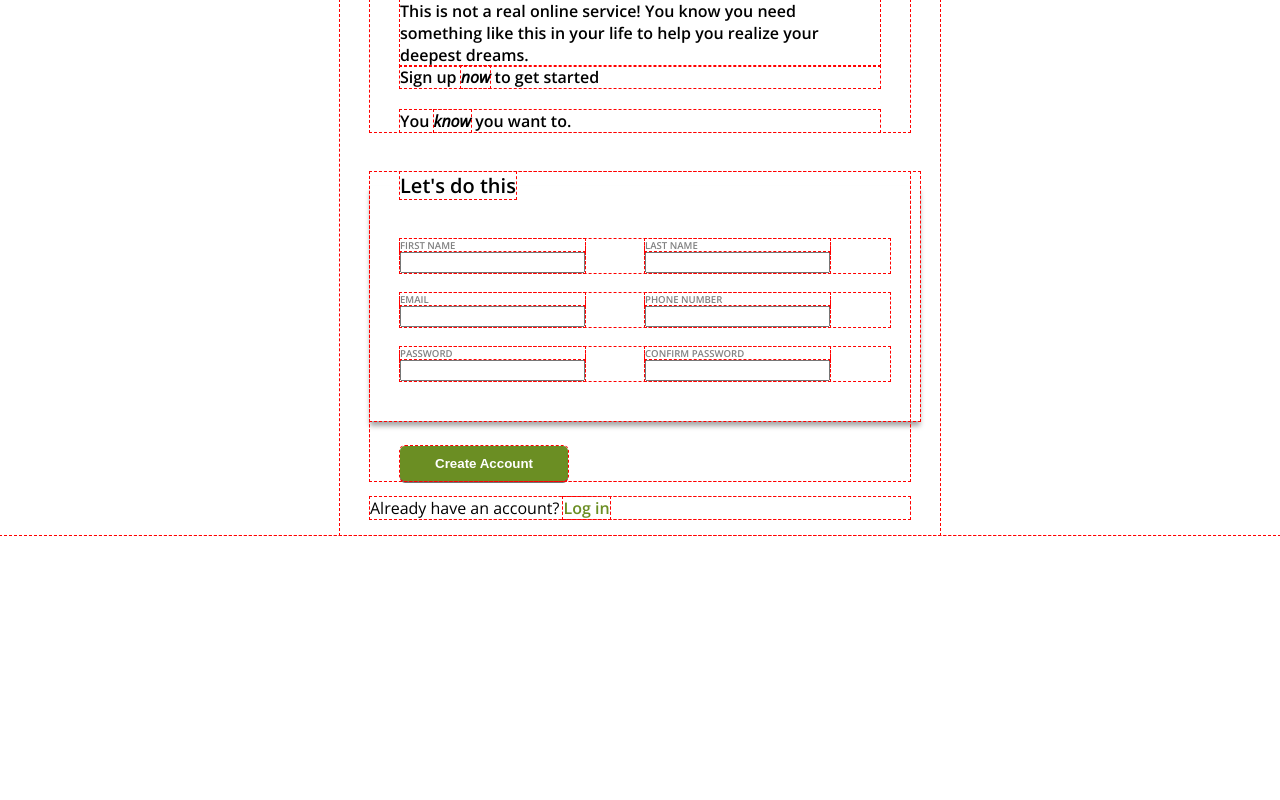
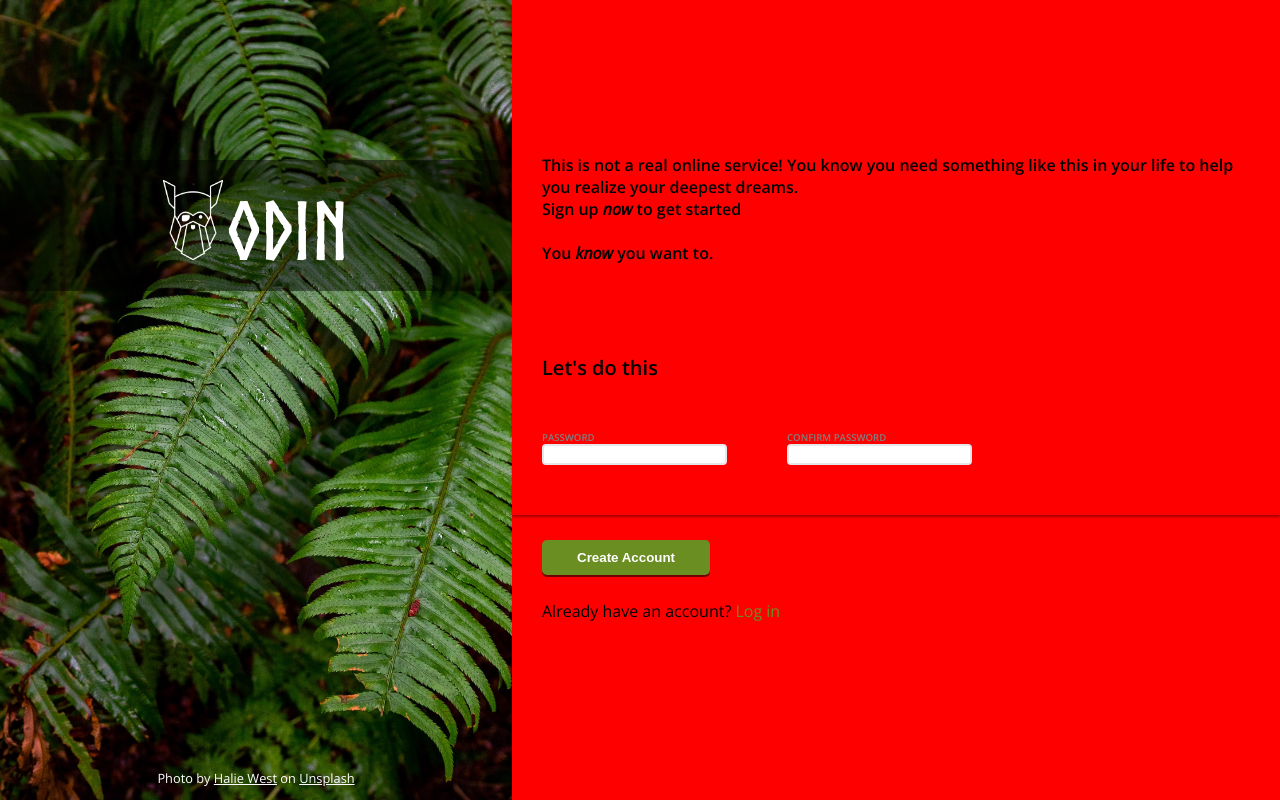
Before and after one commit to selvavl/form, a plain HTML site: page index.html in a window 1280 px wide. Drawn offline with nearby package versions, Linux system fonts and the light colour scheme.

Commit message:
almost finishing
adding js to validate password

```diff
--- /dev/null
+++ b/app.js
@@ -0,0 +1,17 @@
+const form = document.querySelector('form');
+const password = form.password;
+const confirmPassword = form.confirmPassword;
+const feedback = document.querySelectorAll('.feedback');
+let isPasswordMatch = false;
+
+confirmPassword.addEventListener('input', () => {
+    console.log("listening for password");
+    if (password.value!== confirmPassword.value) {
+        feedback.innerText = "Password did not match";
+        isPasswordMatch = false;
+        console.log("false");
+    } else {
+        feedback.innerHTML = "";
+        isPasswordMatch = true;
+    }
+});
--- a/index.html
+++ b/index.html
@@ -8,8 +8,21 @@
     <link rel="preconnect" href="https://fonts.googleapis.com">
     <link rel="preconnect" href="https://fonts.gstatic.com" crossorigin>
     <link href="https://fonts.googleapis.com/css2?family=Fira+Sans:wght@500;700&family=Open+Sans:ital,wght@0,300;0,400;0,600;1,400&display=swap" rel="stylesheet">
+    <script src="app.js" defer></script>
 </head>
 <body>
+    <div class="left container">
+
+        <div class="logo container">
+            <span id="logo"><img src="img/odin-lined.png" alt="odin logo"></span>
+            <span id="odin">ODIN</span>
+        </div>
+
+        <div>
+            <p id="creditos">Photo by <a href="https://unsplash.com/@haliewestphoto?utm_source=unsplash&utm_medium=referral&utm_content=creditCopyText">Halie West</a> on <a href="https://unsplash.com/es/fotos/25xggax4bSA?utm_source=unsplash&utm_medium=referral&utm_content=creditCopyText">Unsplash</a></p>
+        </div>
+
+    </div>
     <div class="right container">
         <div class="right textbox">
             <p>This is not a real online service! You know you need something like this in your life to help you realize your deepest dreams.</p>
@@ -21,7 +34,7 @@
             <form action="#">
                 <fieldset>
                     <legend>Let's do this</legend>
-                    <div class="row one">
+                    <!-- <div class="row one">
                         <div>
                             <label for="f_name">FIRST NAME</label>
                             <input type="text" id='f_name' required>
@@ -40,15 +53,17 @@
                             <label for="phone">PHONE NUMBER</label>
                             <input type="tel" id='phone' required>
                         </div>
-                    </div>
+                    </div> -->
                     <div class="row three">
                         <div>
-                            <label for="password">PASSWORD</label>
-                            <input type="password" name="password" id="password"  required>
+                            <label class="label password" for="password">PASSWORD</label>
+                            <input class="password input" type="password" name="password" id="password"  required>
+                            <span class="password span"></span>
                         </div>
                         <div>
-                            <label for="confirm-password">CONFIRM PASSWORD</label>
-                            <input type="password" name="confirm-password" id="confirm-password"  required>
+                            <label class="password label" for="confirmPassword">CONFIRM PASSWORD</label>
+                            <input class="password input" type="password" name="confirmPassword" id="confirmPassword" required>
+                            <span class="feedback"></span>
                         </div>
                     </div>
                 </fieldset>
@@ -56,7 +71,7 @@
             </form>
         </div>
         <div>
-            <p>Already have an account? <span><a href="#" class="login">Log in</a></span></p>
+            <p class="login-container">Already have an account? <span><a href="#" class="login">Log in</a></span></p>
         </div>
     </div>
 
--- a/style.css
+++ b/style.css
@@ -1,8 +1,24 @@
+@font-face {
+    font-family: odinFont;
+    src: url(font/Norse-Bold.otf);
+}
+
 * {
-    outline: 1px dashed red;
+    outline: 0px dashed red;
     --left-margin: 30px;
 }
 
+#odin {
+    font-family: odinFont;
+    color: white !important;
+    font-size: 5rem;
+
+}
+
+#logo>img {
+    width: auto;
+    height: 5rem !important;
+}
 html {
     margin: 0;
     font-family: 'Open Sans', sans-serif;
@@ -15,9 +31,28 @@ body {
 }
 
 .right.container {
-    width: 600px;
+    height: 100vh;
+    display: flex;
+    flex-direction: column;
+    justify-content: center;
+    width: 60vw;
+    min-width: 500px;
+}
+
+.left.container {
+    background-image: url(./img/leaves.jpg);
+    background-size:cover;
+    width: 40vw;
+    height: 100vh;
+    display: flex;
+    flex-direction: column;
+    flex-wrap: wrap;
+    justify-content: space-between;
+    align-items: center;
 
 }
+
+
 
 .right.textbox {
     font-weight: 600;
@@ -50,9 +85,9 @@ label{
 fieldset {
     display: block;
     border: 0;
-    box-shadow: 0 5px 5px 0 rgba(0,0,0,0.35);
+    box-shadow: 0 2px 2px 0 rgba(0,0,0,0.35);
     margin: 40px 0 25px;
-    padding: 20px var(--left-margin);
+    padding: 30px;
 
 
 }
@@ -88,14 +123,10 @@ legend {
     font-size: 1.25rem;
 }
 
-.right.container > div {
-    margin: 0 var(--left-margin);
-}
-
 .login {
     text-decoration: none;
     color: olivedrab;
-    font-weight: 600;
+    font-weight: 400px;
 }
 
 .login:hover {
@@ -105,3 +136,65 @@ legend {
 .login:active {
     color: rgb(255, 179, 0)
 }
+
+.login-container {
+    display: block;
+    margin-left: var(--left-margin);
+}
+
+input {
+    appearance: none;
+    border: 2px solid;
+    border-color: #E5E7EB;
+    border-radius: 4px;
+}
+
+.right.container:last-child {
+    background-color: red;;
+}
+
+
+
+p.login-container {
+    margin: 25px 30px;
+}
+
+.logo.container {
+    margin-top: 20vh;
+    padding: 20px 0;
+    width: 100%;
+    text-align: center;
+    background-color: rgba(0,0,0,0.45)
+
+}
+
+#creditos {
+    color: white;
+    font-size: .8rem;
+}
+
+#creditos>a {
+    color: white;
+}
+
+#creditos>a:visited {
+    color: lightgoldenrodyellow;
+}
+
+input:focus {
+    border-color: #6191f2;
+    box-shadow: 1px 1px 2px 0 rgba(0,0,0,0.55);
+}
+
+.password.error {
+    border-color: red;
+}
+
+label.error::after {
+    content: "pseudoelemento";
+
+}
+
+.span.password {
+    color: red;
+}
```
Also changed, not shown: font/Norse-Bold.otf (added), img/leaves.jpg (added), img/odin-lined.png (added).
